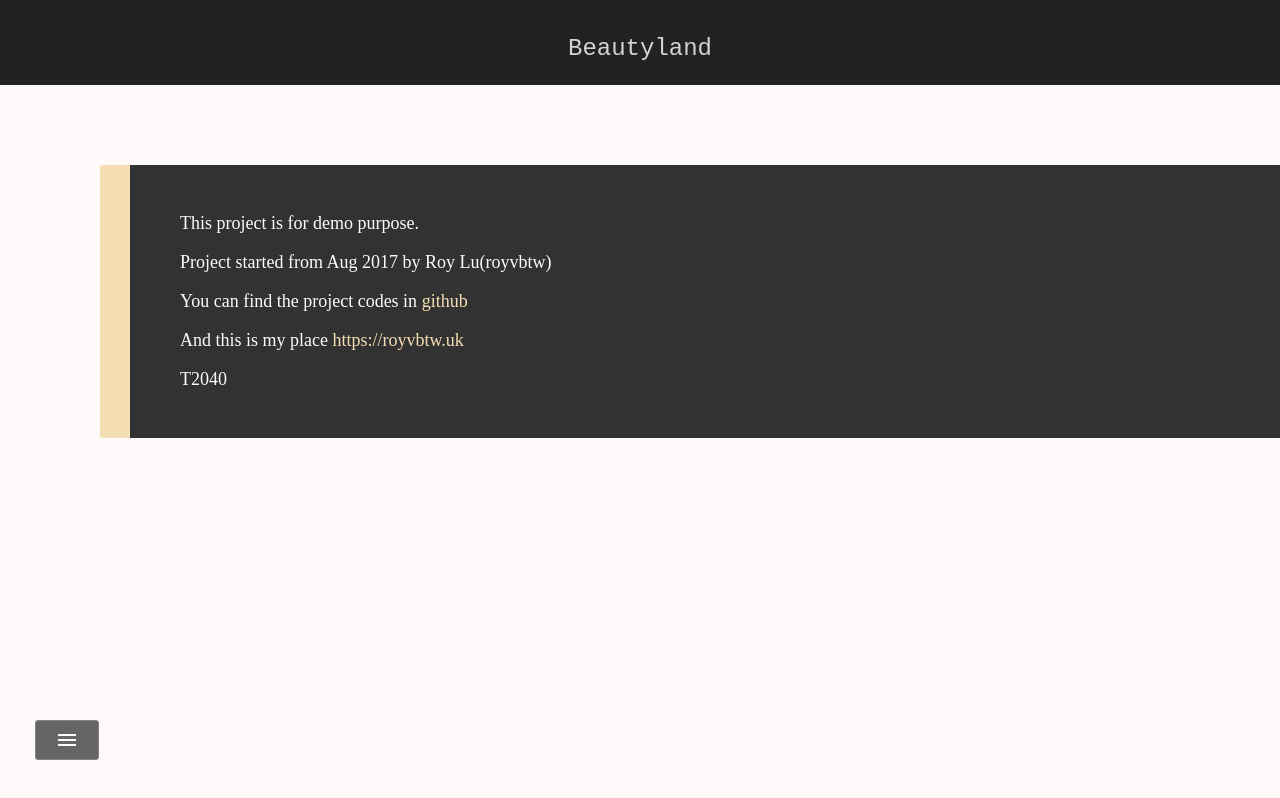
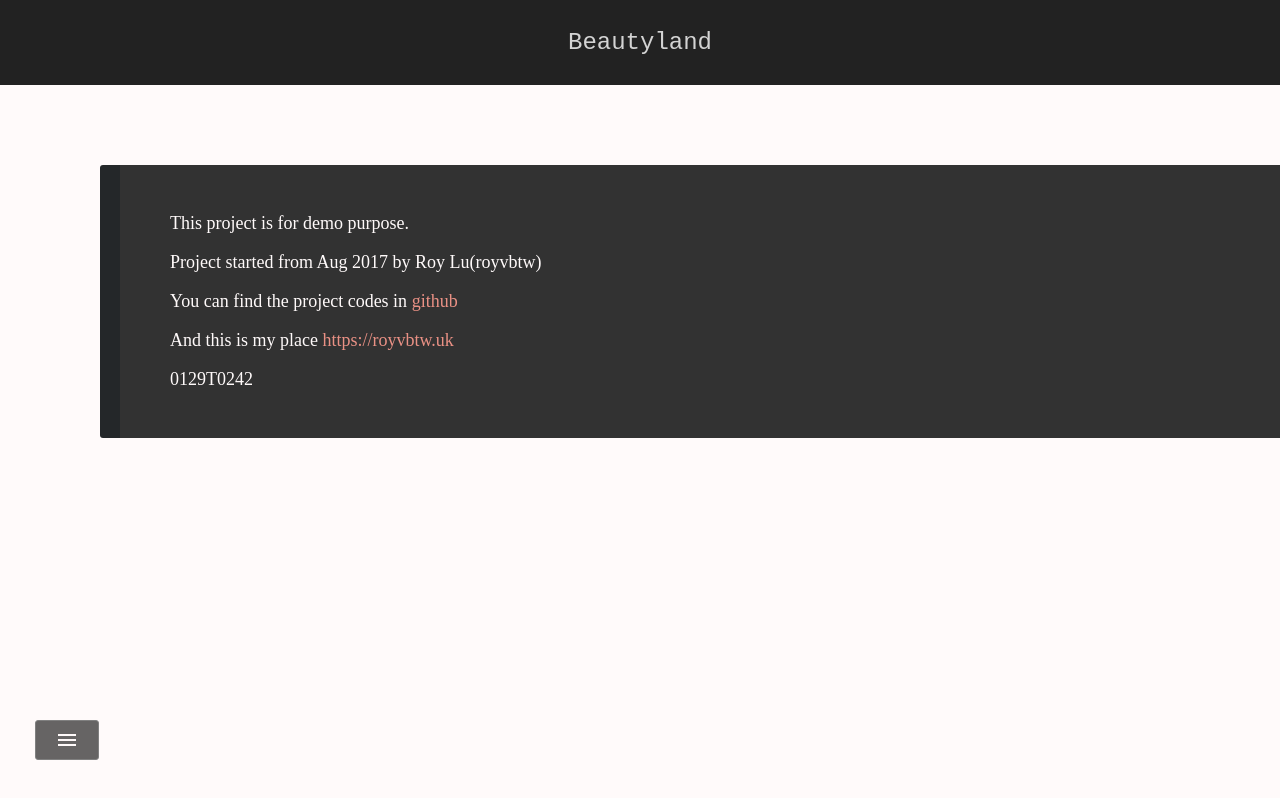
Before and after one commit to roycrxtw/beautyland, a React (Create React App) app: page /about in a window 1280 px wide. Shown: the top 798 px of the page. Built offline with nearby package versions, Linux system fonts and the light colour scheme.

Commit message:
Adjust css styles

```diff
--- a/src/App.css
+++ b/src/App.css
@@ -33,10 +33,12 @@ body.hasActiveMenu{
   text-align: center;
 }
 
-.appHeader {
+.app-header {
+  display: flex;
+  justify-content: center;
+  align-items: center;
   background-color: #222;
   height: 85px;
-  padding: 35px;
 }
 
 .btnBack{
--- a/src/App.js
+++ b/src/App.js
@@ -17,7 +17,7 @@ import Menu from './components/Menu';
 import './App.css';
 
 const Header = (
-  <div className="appHeader">
+  <div className="app-header">
     <div className='app-title'>Beautyland</div>
   </div>
 );
--- a/src/components/About.css
+++ b/src/components/About.css
@@ -1,31 +1,31 @@
 
 .about a{
-  color: wheat;
+  color: #EA9185;
 }
 .about a:hover{
   color: #D2BD97;
+  text-decoration: underline;
 }
 
 .about{
   position: relative;
   width: 100%;
   margin: 50px auto;
-  border-left: 30px solid slateblue;
+  border-left: 20px solid rgb(36, 39, 41);
+  border-radius: 3px;
   box-shadow: 0 0 5px snow;
   padding: 20px;
   background-color: rgb(50, 50, 50);
 
   color: snow;
+  font-weight: 100;
   text-align: left;
   overflow: hidden;
-
 }
 @media (min-width: 720px){
   .about{
     height: 100%;
     margin: 80px auto 60px 100px;
-    border-left: 30px solid wheat;
-    border-radius: 3px;
     padding: 30px 50px;
     font-size: large;
   }
--- a/src/components/About.js
+++ b/src/components/About.js
@@ -17,7 +17,7 @@ export default class About extends Component {
         <p>You can find the project codes in <a href='https://github.com/royvbtw/beautyland'>github</a></p>
         <p>And this is my place <a href='https://royvbtw.uk'>https://royvbtw.uk</a></p>
 
-        <p>T2040</p>
+        <p>0129T0242</p>
       </div>
     );
   }
```
